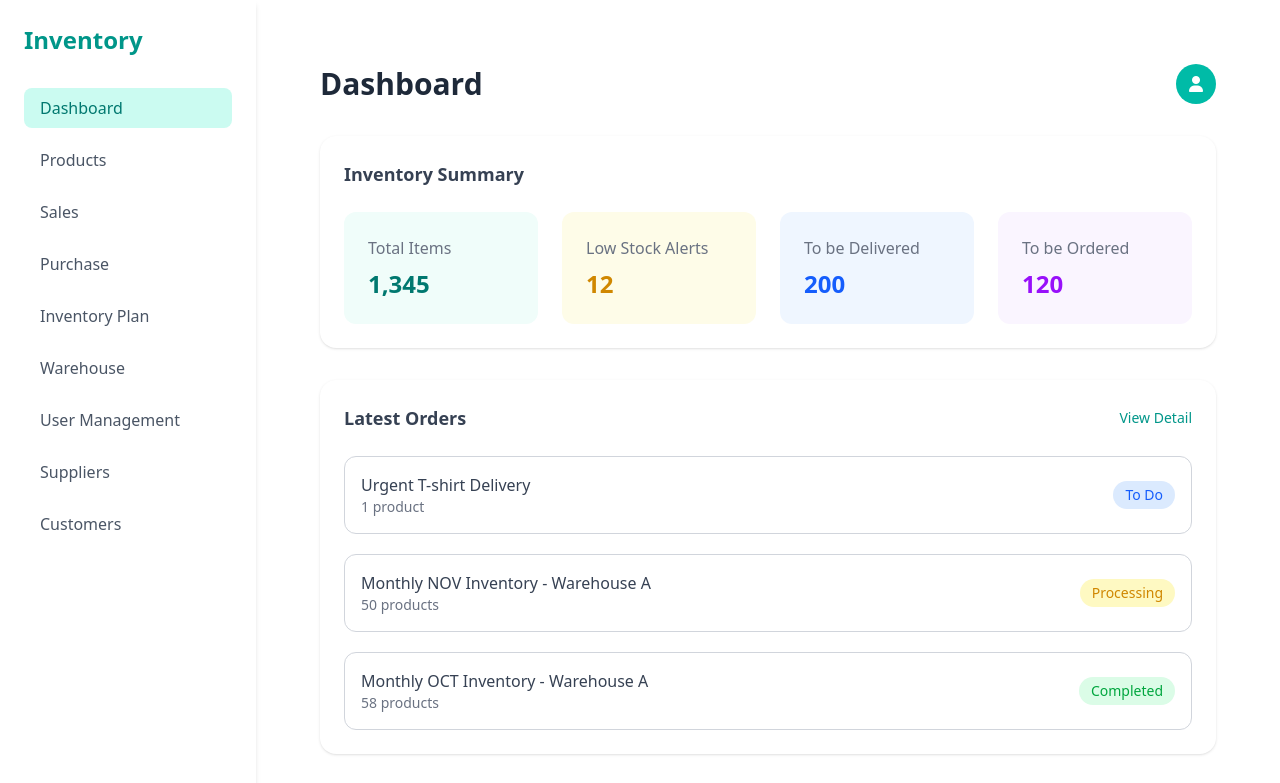
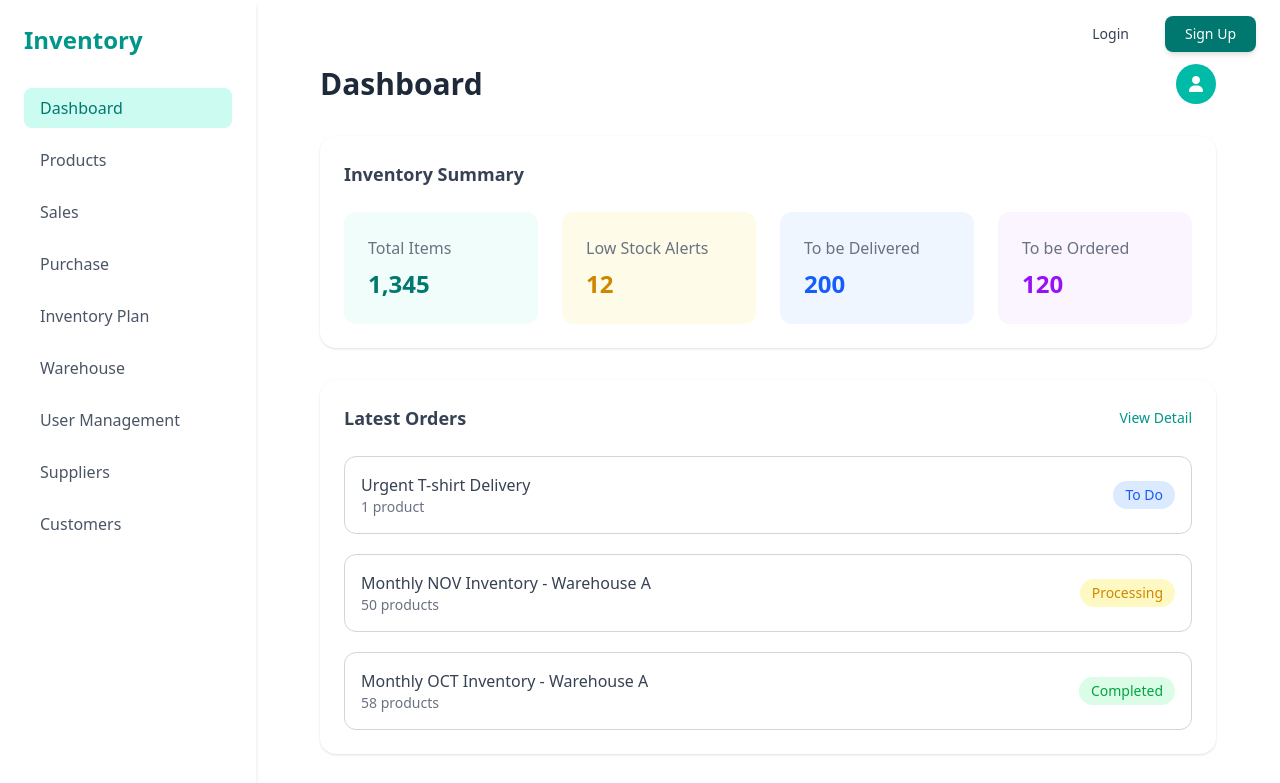
Before and after one commit to akumar-techrayslabs/ProductManagementSystem, a website: page frontend/src/index.html in a window 1280 px wide. Shown: the top 783 px of the page. Drawn offline with Linux system fonts and the light colour scheme.

Commit message:
Navabar UI added

```diff
--- /dev/null
+++ b/frontend/src/components/navbar.html
@@ -0,0 +1,36 @@
+<!DOCTYPE html>
+<html lang="en">
+<head>
+    <meta charset="UTF-8">
+    <meta name="viewport" content="width=device-width, initial-scale=1.0">
+    <title>navbar</title>
+    <link rel="stylesheet" href="/frontend/src/styles/output.css">
+
+</head>
+<body>
+    <nav class="absolute top-0 right-0 min-w-screen bg-transparent px-6 py-4 flex justify-end items-center  z-50">
+
+  <div class="flex items-center gap-4">
+
+    <!-- Login Button -->
+    <a
+      href="/login.html"
+      class="px-5 py-2 text-sm font-medium hover:bg-gray-50 hover:rounded-lg hover:shadow-md text-gray-700 hover:text-black transition duration-200"
+    >
+      Login
+    </a>
+
+    <!-- Signup Button -->
+    <a
+      href="/signup.html"
+      class="px-5 py-2 text-sm font-medium bg-teal-700 text-white rounded-lg hover:bg-gray-800 transition duration-200 shadow-md"
+    >
+      Sign Up
+    </a>
+
+  </div>
+
+</nav>
+
+</body>
+</html>
--- a/frontend/src/index.html
+++ b/frontend/src/index.html
@@ -9,12 +9,12 @@
          <script src="https://kit.fontawesome.com/3111ef2b65.js" crossorigin="anonymous"></script>
 
 </head>
-<body>
-   <div class="flex">
+<body class="relative">
+    <div id="sidebar-navbar"></div>
+   <div class="flex relative">
 
     <div id="sidebar-placeholder" ></div>
     <div id="dashboard-placeholder" class="flex-1 p-8">
-    <div id="sidebar-navbar"></div>
    </div>
 </body>
 </html>
--- a/frontend/src/scripts/src/index.ts
+++ b/frontend/src/scripts/src/index.ts
@@ -5,5 +5,6 @@ document.addEventListener("DOMContentLoaded", async () => {
 
   await loadComponent("sidebar-placeholder", "/frontend/src/components/sidebar.html");
   await loadComponent("dashboard-placeholder", "/frontend/src/pages/Dashboard.html");
+  await loadComponent("sidebar-navbar", "/frontend/src/components/navbar.html");
   sidebar();
 });
```
Also changed, not shown: frontend/src/scripts/dist/index.js, frontend/src/styles/output.css, 1 other file.
